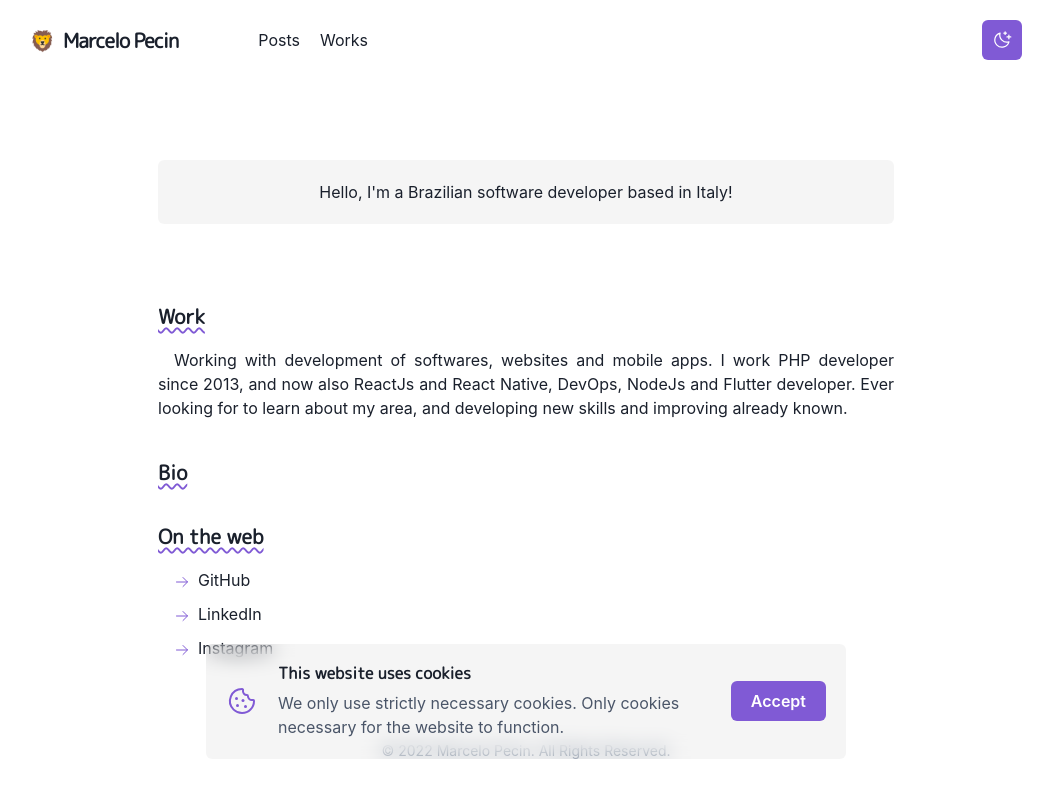
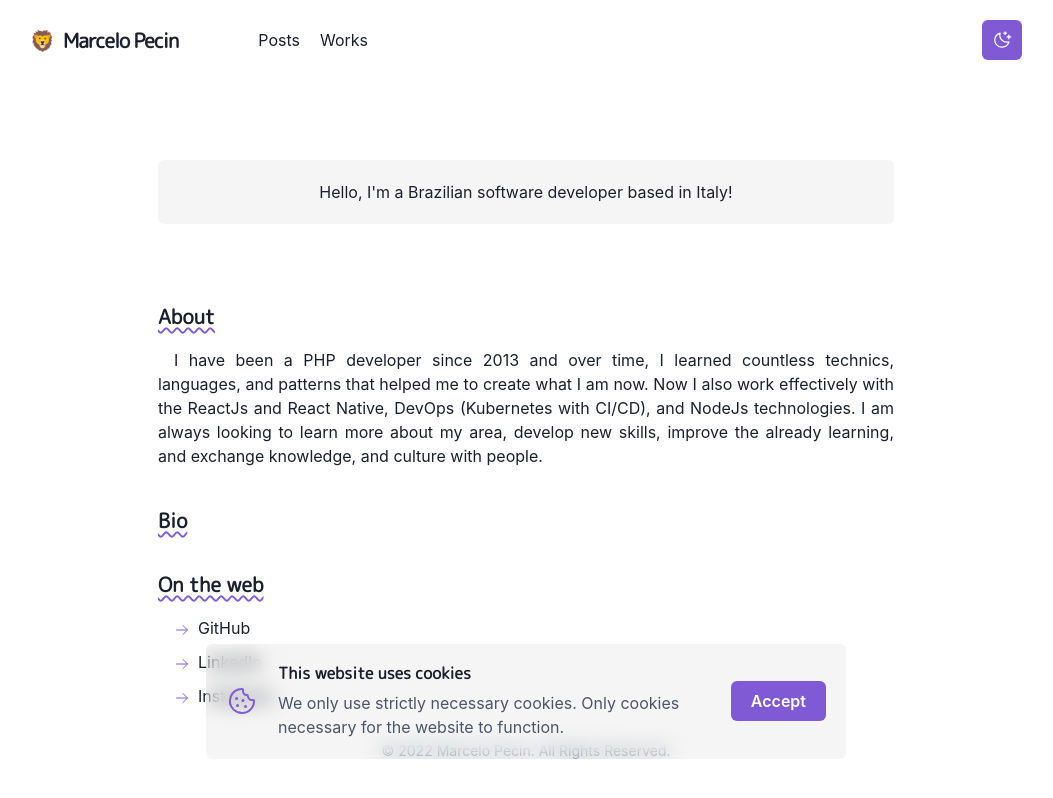
Before and after one commit to avuenja/website, a Next.js app: page / in a window 1280 px wide. Shown: the whole page, without its empty margins (114-1167 px from the left). Built offline with nearby package versions, Linux system fonts and the light colour scheme.

Commit message:
feat: Featured message export to a component. Change Work section to About section.

```diff
--- /dev/null
+++ b/src/components/featured-message.tsx
@@ -0,0 +1,25 @@
+import { Box, useColorModeValue } from '@chakra-ui/react'
+
+interface FeaturedMessageProps {
+  children: React.ReactNode
+}
+
+const FeaturedMessage = ({ children }: FeaturedMessageProps) => {
+  return (
+    <Box
+      padding="5"
+      marginBottom="20"
+      borderRadius="md"
+      textAlign="center"
+      bg={useColorModeValue('blackAlpha.50', 'whiteAlpha.200')}
+      style={{
+        backdropFilter: 'blur(0.625rem)',
+        WebkitBackdropFilter: 'blur(0.625rem)',
+      }}
+    >
+      {children}
+    </Box>
+  )
+}
+
+export default FeaturedMessage
--- a/src/pages/index.tsx
+++ b/src/pages/index.tsx
@@ -1,8 +1,9 @@
 import type { ReactElement } from 'react'
-import { Box, List, Text, useColorModeValue } from '@chakra-ui/react'
+import { Link, List, Text } from '@chakra-ui/react'
 
 import type { NextPageWithLayout } from '@/types'
 import MainLayout from '@/components/layouts/main'
+import FeaturedMessage from '@/components/featured-message'
 import Section from '@/components/section'
 import SectionTitle from '@/components/section/section-title'
 import AppListItem from '@/components/app-list-item'
@@ -10,27 +11,20 @@ import AppListItem from '@/components/app-list-item'
 const Home: NextPageWithLayout = () => {
   return (
     <>
-      <Box
-        padding="5"
-        marginBottom="20"
-        borderRadius="md"
-        textAlign="center"
-        bg={useColorModeValue('blackAlpha.50', 'whiteAlpha.200')}
-        style={{
-          backdropFilter: 'blur(0.625rem)',
-          WebkitBackdropFilter: 'blur(0.625rem)',
-        }}
-      >
+      <FeaturedMessage>
         Hello, I&apos;m a Brazilian software developer based in Italy!
-      </Box>
+      </FeaturedMessage>
 
       <Section>
-        <SectionTitle>Work</SectionTitle>
+        <SectionTitle>About</SectionTitle>
         <Text textAlign="justify" style={{ textIndent: '1em' }}>
-          Working with development of softwares, websites and mobile apps. I
-          work PHP developer since 2013, and now also ReactJs and React Native,
-          DevOps, NodeJs and Flutter developer. Ever looking for to learn about
-          my area, and developing new skills and improving already known.
+          I have been a PHP developer since 2013 and over time, I learned
+          countless technics, languages, and patterns that helped me to create
+          what I am now. Now I also work effectively with the ReactJs and React
+          Native, DevOps (Kubernetes with CI/CD), and NodeJs technologies. I am
+          always looking to learn more about my area, develop new skills,
+          improve the already learning, and exchange knowledge, and culture with
+          people.
         </Text>
       </Section>
 
```
